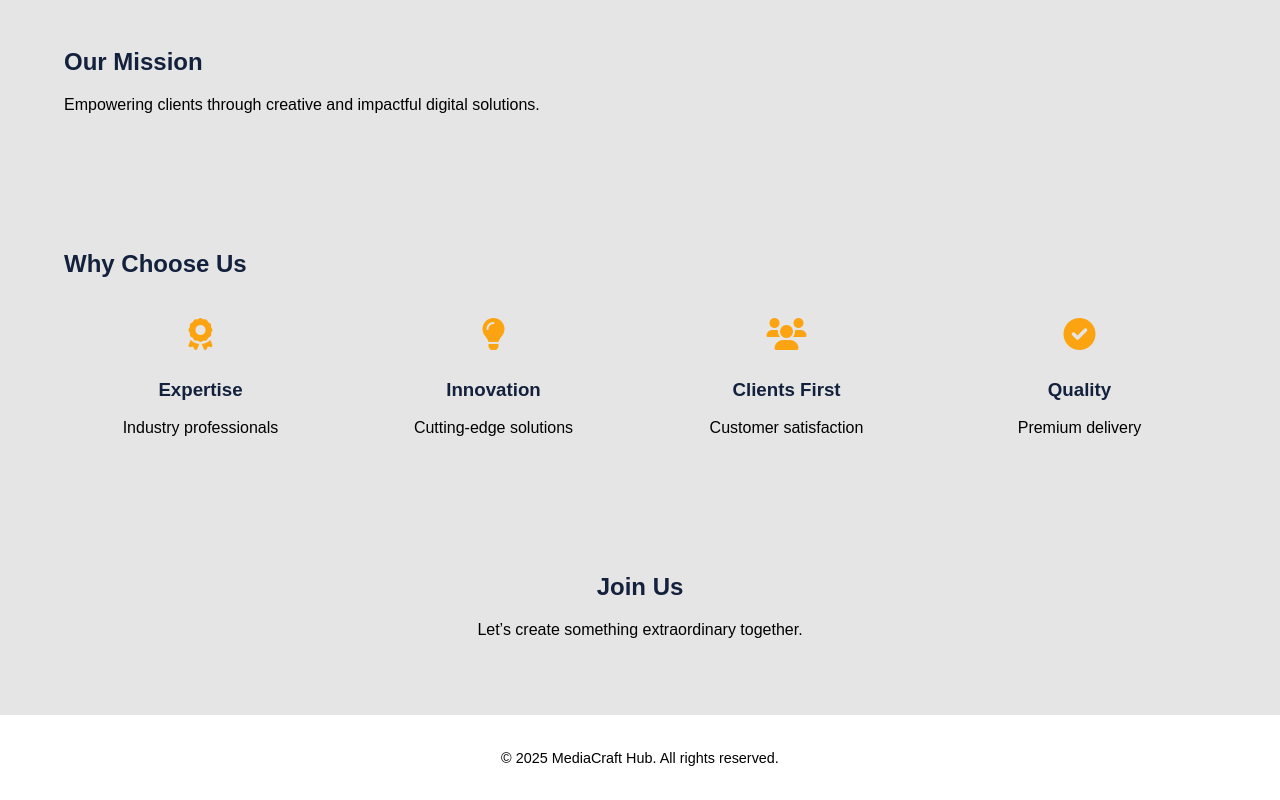
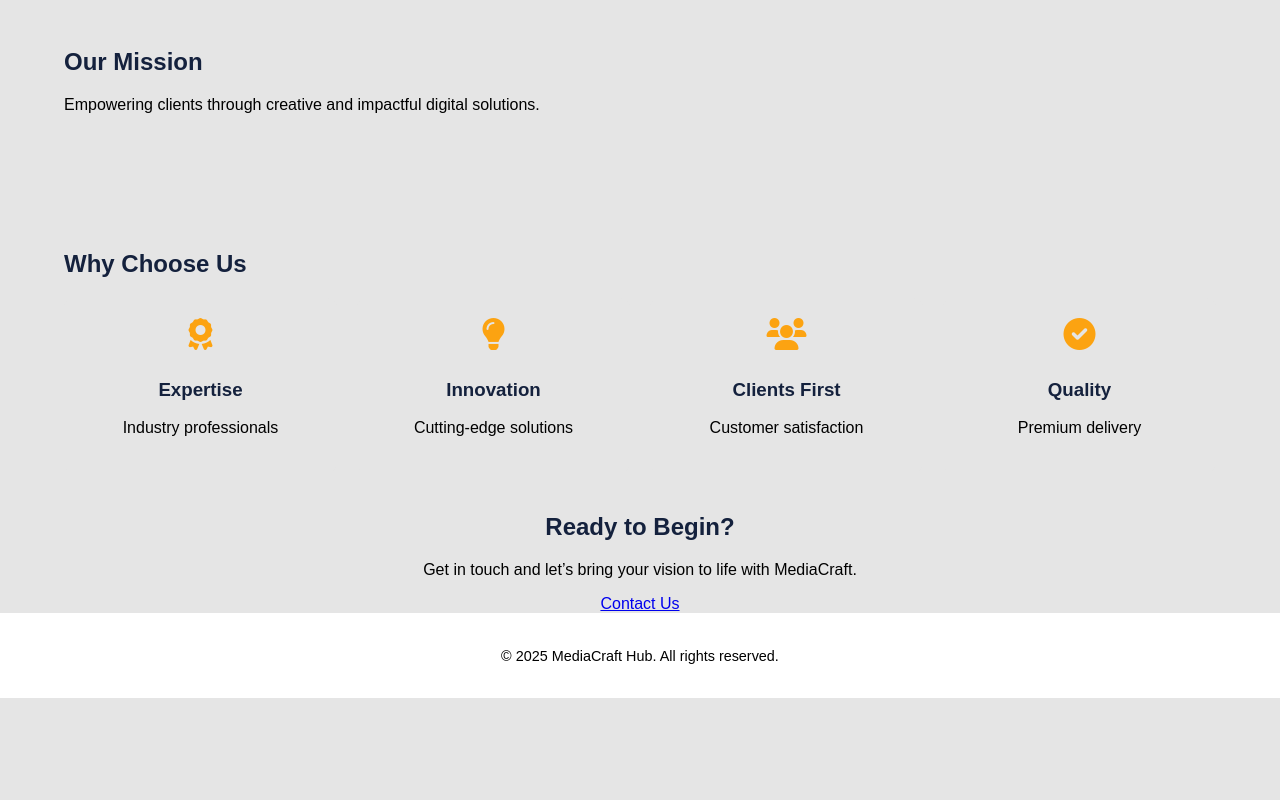
Before and after one commit to rychmundgomez/MediaCraft-Site-2, a plain HTML site: page index.html in a window 1280 px wide. Shown: the part 1047-1847 px from the top of the page. After the commit the page ends 1745 px from the top, so only its background shows below. Drawn offline with nearby package versions, Linux system fonts and the light colour scheme.

Commit message:
Update index.html

```diff
--- a/index.html
+++ b/index.html
@@ -234,9 +234,12 @@
     </div>
   </section>
 
-  <section class="join" data-aos="zoom-in-up">
-    <h2>Join Us</h2>
-    <p>Let’s create something extraordinary together.</p>
+  <section class="section" id="contact" style="text-align: center;" data-aos="fade-in">
+    <h2>Ready to Begin?</h2>
+    <p>Get in touch and let’s bring your vision to life with MediaCraft.</p>
+    <a href="https://wa.me/233540281796" class="cta-btn" target="_blank" rel="noopener noreferrer">
+      Contact Us
+    </a>
   </section>
 
   <footer>
```
